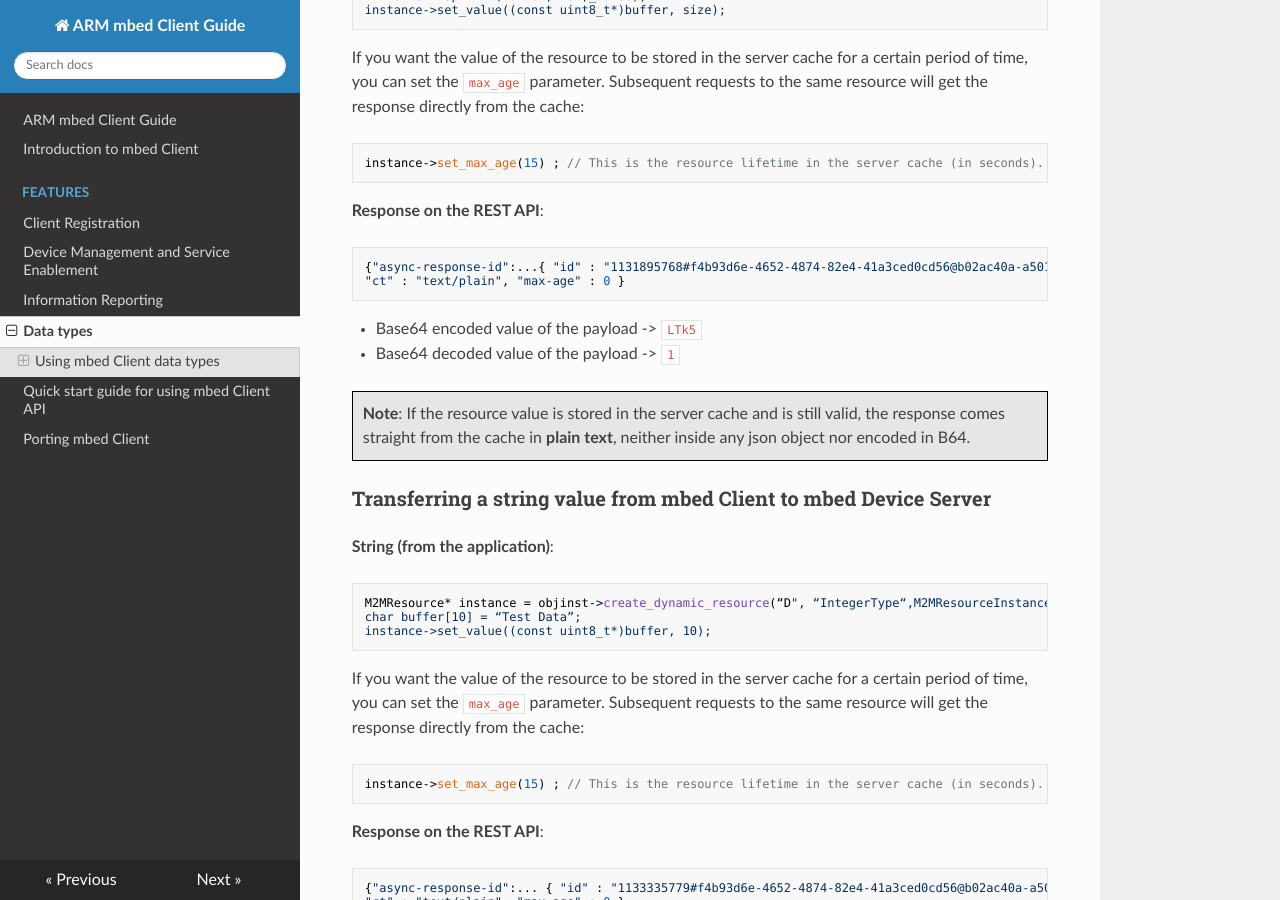
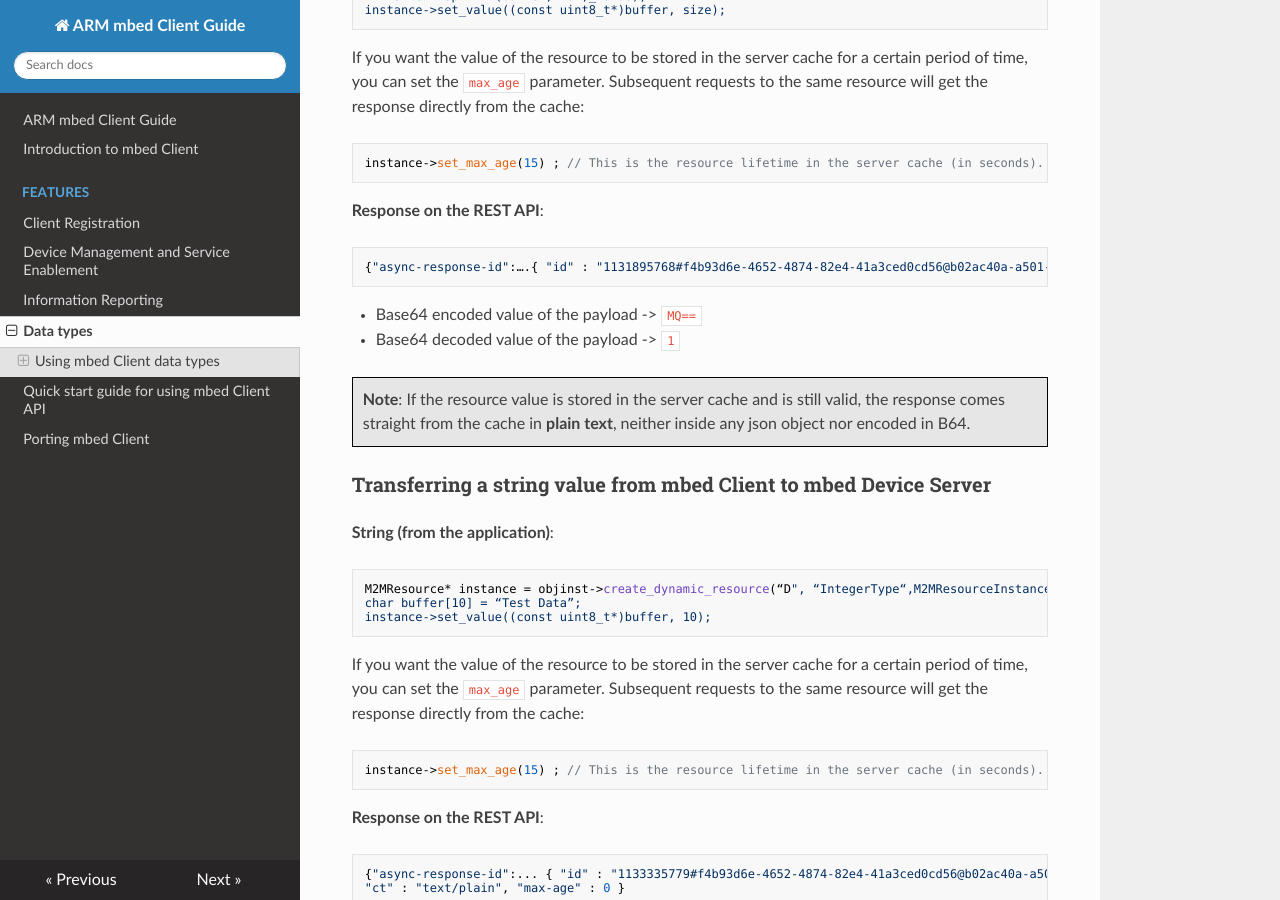
Before and after one commit to ARMmbed/mbed-client, an MkDocs documentation site: the page built from docs/data_types.md, in a window 1280 px wide and 900 px high, scrolled down 2072 px. Built offline with MkDocs 1.6.1, drawn with Linux system fonts in a browser that asks for light colours; nearby versions of some CDN libraries; old or Windows-style settings are respelled for this version of MkDocs.

Commit message:
boolean response corrected

````diff
--- a/docs/data_types.md
+++ b/docs/data_types.md
@@ -97,11 +97,10 @@
 **Response on the REST API**:
 
 ```
-{"async-response-id":...{ "id" : "1131895768#f4b93d6e-4652-4874-82e4-41a3ced0cd56@b02ac40a-a501-44d9-be29-e6e0e5303f85/Test/0/D", "status" : 200, "payload" : "LTk5",
-"ct" : "text/plain", "max-age" : 0 }
+{"async-response-id":….{ "id" : "1131895768#f4b93d6e-4652-4874-82e4-41a3ced0cd56@b02ac40a-a501-44d9-be29-e6e0e5303f85/Test/0/D", "status" : 200, "payload" : "MQ==", "ct" : "text/plain", "max-age" : 0 }
 ```
 
-- Base64 encoded value of the payload -> `LTk5`
+- Base64 encoded value of the payload -> `MQ==`
 - Base64 decoded value of the payload -> `1`
 
 <span style="background-color:#E6E6E6;border:1px solid #000;display:block; height:100%; padding:10px">**Note**: If the resource value is stored in the server cache and is still valid, the response comes straight from the cache in **plain text**, neither inside any json object nor encoded in B64.</span>
````
